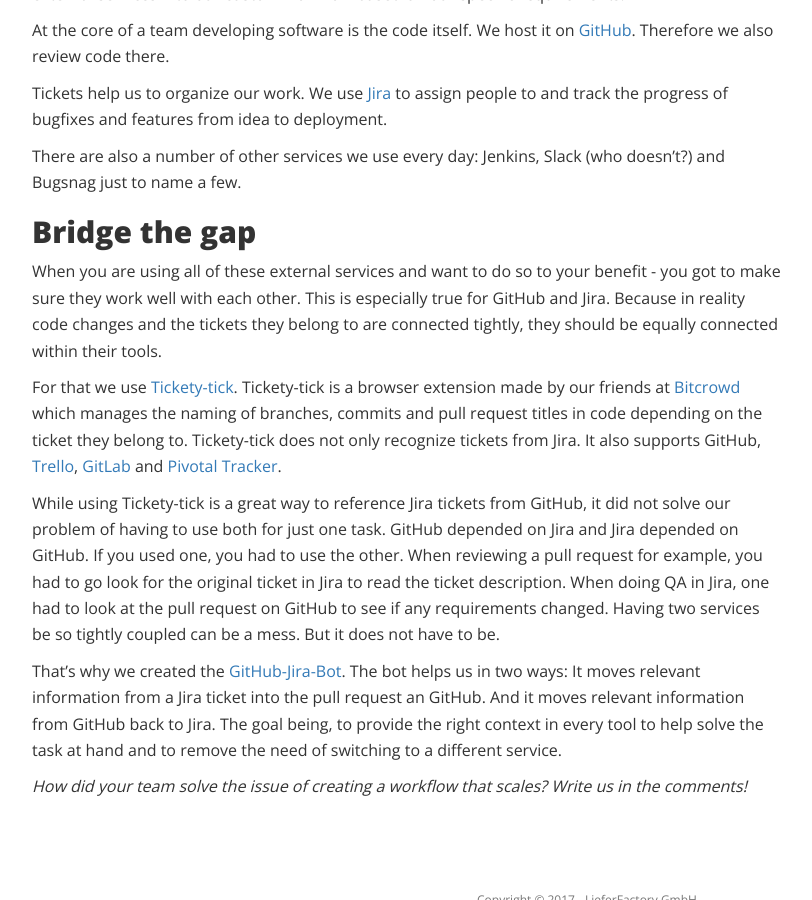
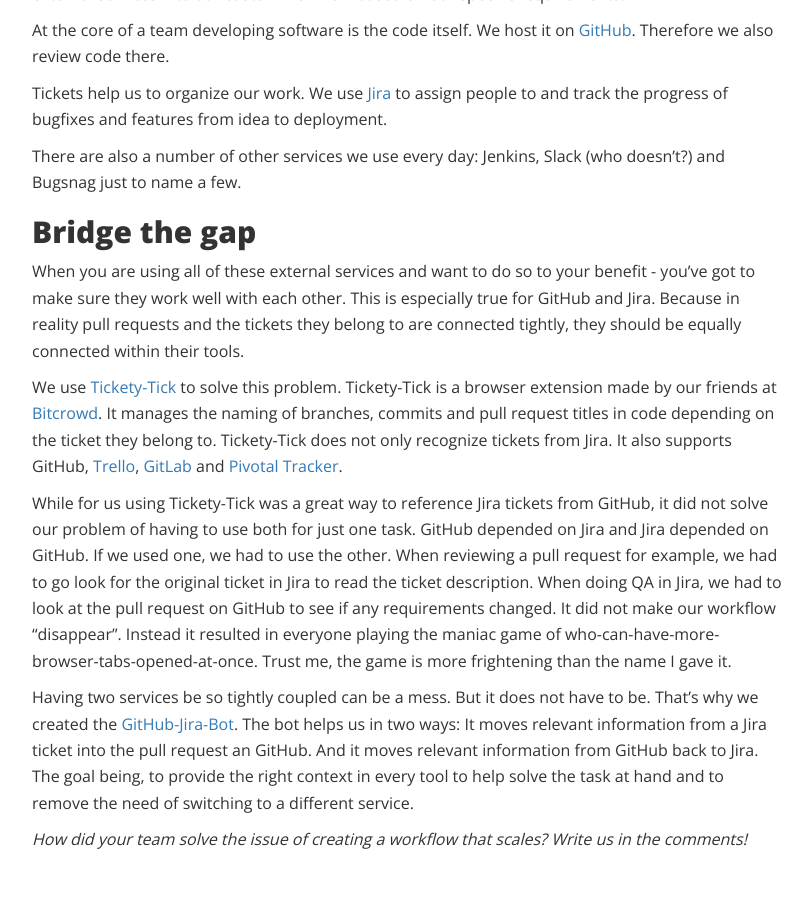
Before and after one commit to liefery-it-legacy/blog, a Jekyll site: the page built from _posts/2018-07-12-ticket-management-doesnt-need-to-be-a-hassle.md, in a window 1280 px wide and 900 px high, scrolled down 2372 px. Shown: the whole window, without its empty margins (53-865 px from the left). Built offline with Jekyll 4.4.1, drawn with Linux system fonts in a browser that asks for light colours; nearby versions of some CDN libraries; comment, search, counter and statistics services are not loaded.

Commit message:
restructure Bridge the gap

```diff
--- a/_posts/2018-07-12-ticket-management-doesnt-need-to-be-a-hassle.md
+++ b/_posts/2018-07-12-ticket-management-doesnt-need-to-be-a-hassle.md
@@ -113,29 +113,32 @@ There are also a number of other services we use every day: Jenkins, Slack
 ## Bridge the gap
 
 When you are using all of these external services and want to do so to your
-benefit - you got to make sure they work well with each other. This is
-especially true for GitHub and Jira. Because in reality code changes and the
+benefit - you've got to make sure they work well with each other. This is
+especially true for GitHub and Jira. Because in reality pull requests and the
 tickets they belong to are connected tightly, they should be equally connected
 within their tools.
 
-For that we use [Tickety-tick](https://github.com/bitcrowd/tickety-tick).
-Tickety-tick is a browser extension made by our friends at
-[Bitcrowd](https://bitcrowd.net/) which manages the naming of branches, commits
+We use [Tickety-Tick](https://github.com/bitcrowd/tickety-tick) to solve this problem.
+Tickety-Tick is a browser extension made by our friends at
+[Bitcrowd](https://bitcrowd.net/). It manages the naming of branches, commits
 and pull request titles in code depending on the ticket they belong to.
-Tickety-tick does not only recognize tickets from Jira. It also supports
+Tickety-Tick does not only recognize tickets from Jira. It also supports
 GitHub, [Trello](https://trello.com/), [GitLab](https://about.gitlab.com/) and
 [Pivotal Tracker](https://www.pivotaltracker.com/).
 
-While using Tickety-tick is a great way to reference Jira tickets from GitHub,
-it did not solve our problem of having to use both for just one task. GitHub
-depended on Jira and Jira depended on GitHub. If you used one, you had to use
-the other. When reviewing a pull request for example, you had to go look for
+While for us using Tickety-Tick was a great way to reference Jira tickets from
+GitHub, it did not solve our problem of having to use both for just one task.
+GitHub depended on Jira and Jira depended on GitHub. If we used one, we had to
+use the other. When reviewing a pull request for example, we had to go look for
 the original ticket in Jira to read the ticket description. When doing QA in
-Jira, one had to look at the pull request on GitHub to see if any requirements
-changed. Having two services be so tightly coupled can be a mess. But it does
-not have to be.
+Jira, we had to look at the pull request on GitHub to see if any requirements
+changed. It did not make our workflow "disappear". Instead it resulted in
+everyone playing the maniac game of
+who-can-have-more-browser-tabs-opened-at-once. Trust me, the game is more
+frightening than the name I gave it.
 
-That's why we created the
+Having two services be so tightly coupled can be a mess. But it does not have
+to be. That's why we created the
 [GitHub-Jira-Bot](https://github.com/liefery/github-jira-bot). The bot helps us
 in two ways: It moves relevant information from a Jira ticket into the pull
 request an GitHub. And it moves relevant information from GitHub back to Jira.
@@ -143,4 +146,5 @@ The goal being, to provide the right context in every tool to help solve the
 task at hand and to remove the need of switching to a different service.
 
 
-_How did your team solve the issue of creating a workflow that scales? Write us in the comments!_
+_How did your team solve the issue of creating a workflow that scales? Write us
+in the comments!_
```
